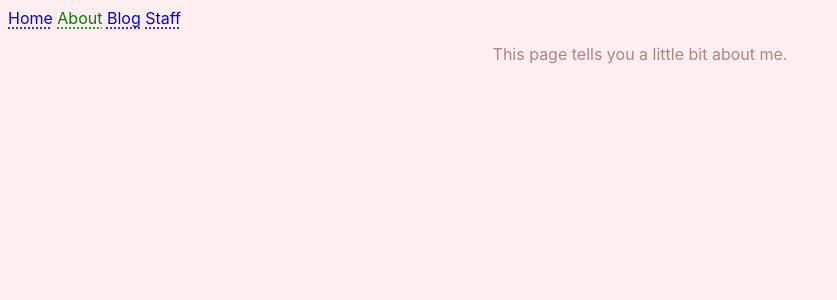
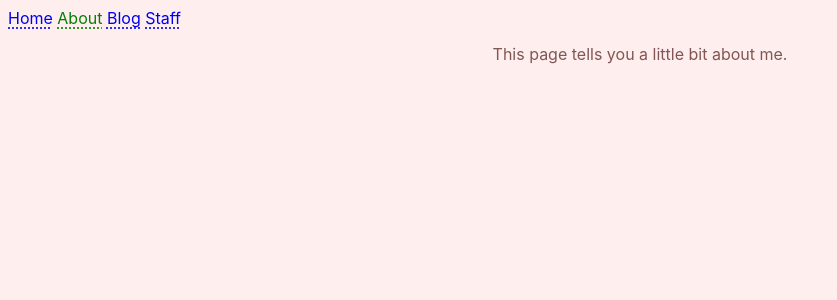
Before and after one commit to gusbmurphy/my-site, a Jekyll site: the page built from about.markdown, in a window 1280 px wide. Shown: the top 300 px of the page, without its empty margins (0-837 px from the left). Built offline with Jekyll 4.4.1, drawn with Linux system fonts in a browser that asks for light colours.

Commit message:
Use better colors

```diff
--- a/_sass/main.scss
+++ b/_sass/main.scss
@@ -7,8 +7,8 @@ body {
   display: flex;
   flex-direction: column;
   justify-content: center;
-  background-color: #ffeef0;
-  color: #ad8483;
+  background-color: #FEEEEE;
+  color: #815654;
   font-family: -apple-system, BlinkMacSystemFont, Segoe UI, Roboto, Oxygen,
     Ubuntu, Cantarell, Fira Sans, Droid Sans, Helvetica Neue, sans-serif;
 }
```
